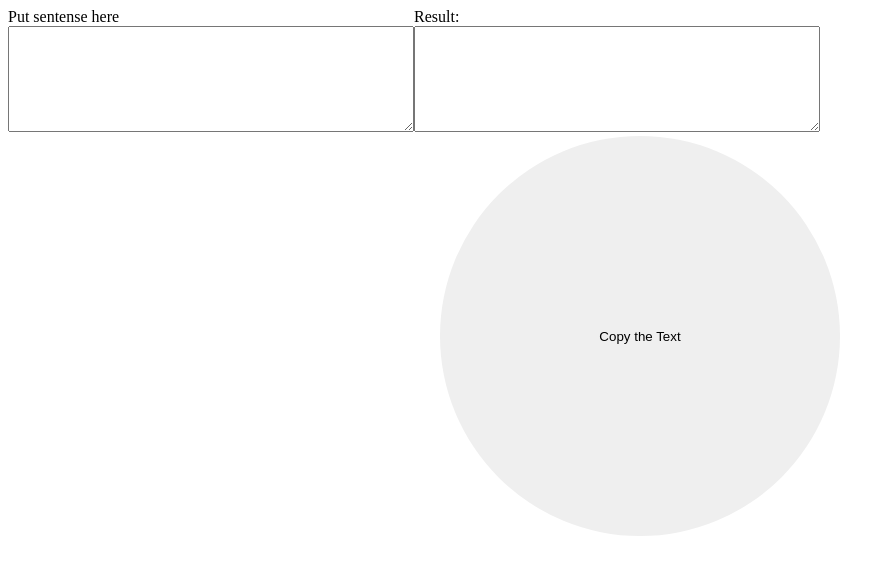
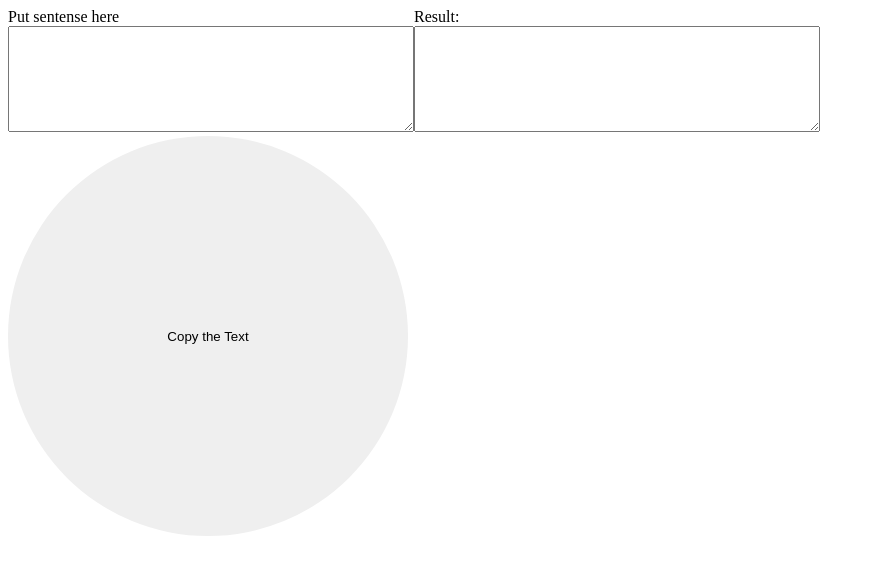
Before and after one commit to beatrixyu/textConvert, a plain HTML site: page index.html in a window 1280 px wide. Shown: the whole page, without its empty margins (0-895 px from the left). Drawn offline with Linux system fonts and the light colour scheme.

Commit message:
Update index.html

```diff
--- a/index.html
+++ b/index.html
@@ -42,7 +42,7 @@
         <textarea id="target"></textarea>
       </div>
     </div>
-    <div style="display: flex; justify-content: center">
+    <div style="display: flex; justify-content: start">
       <button onclick="copyFun()" id="copyBtn">Copy the Text</button>
     </div>
 
```
